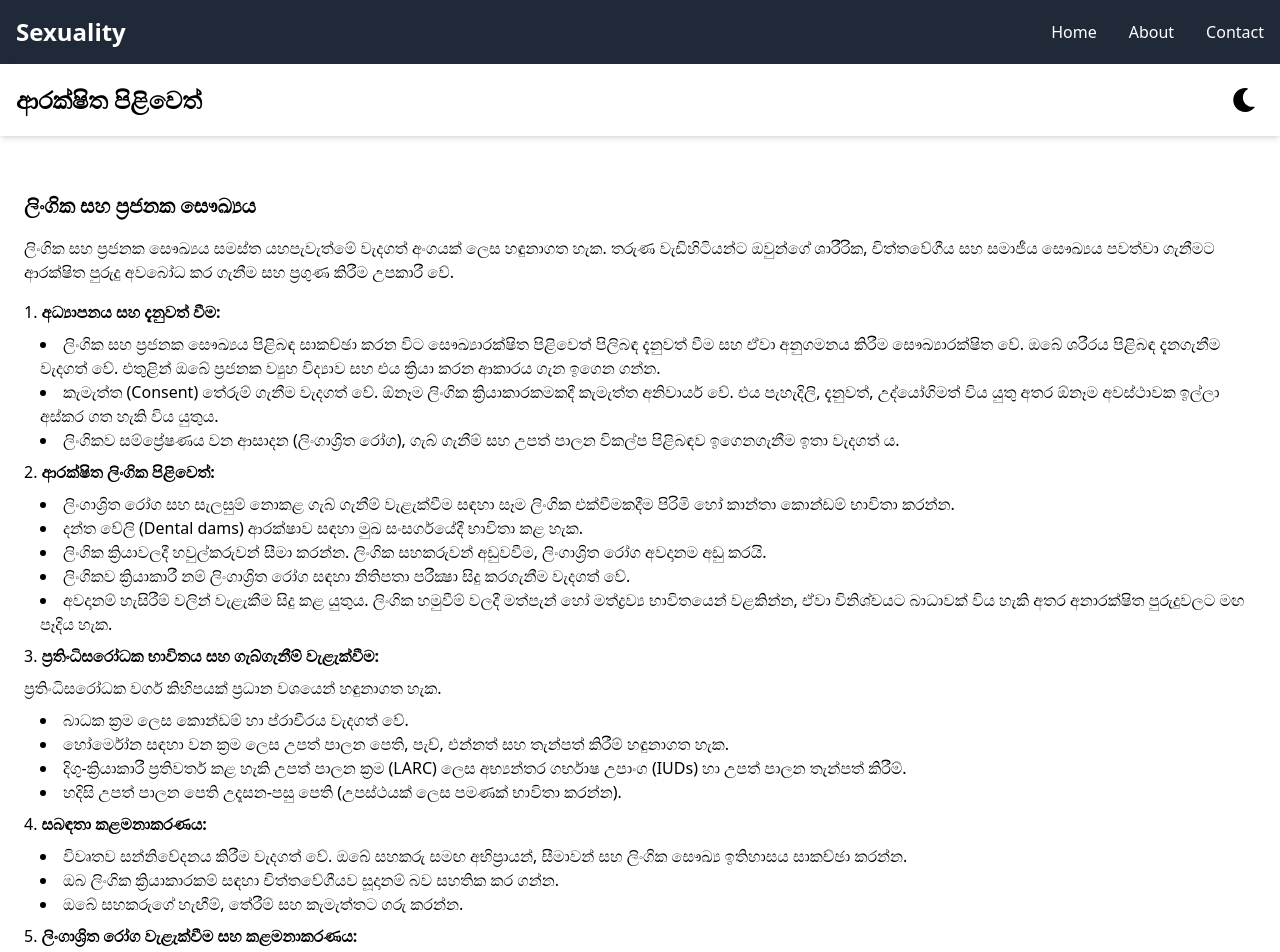
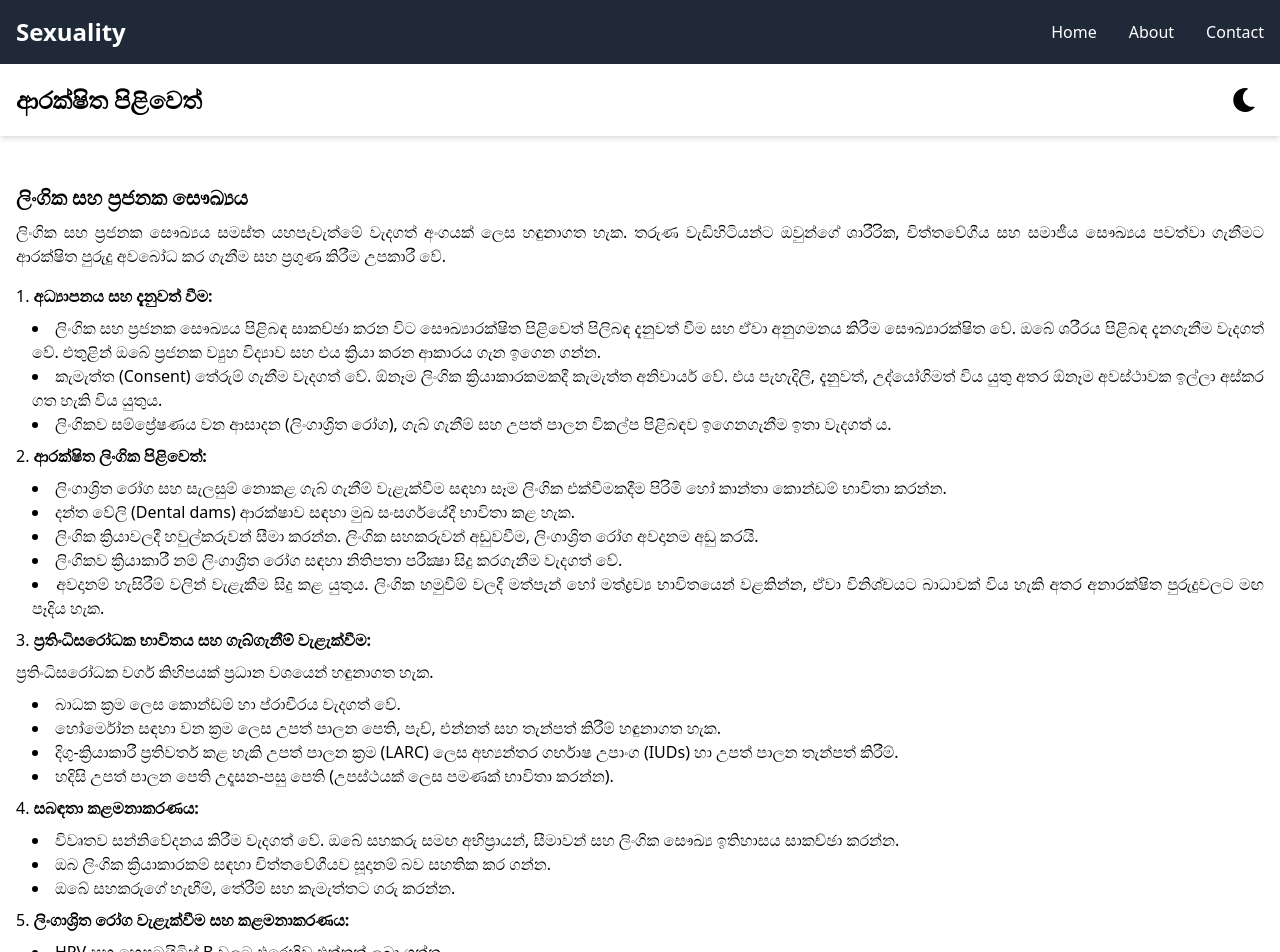
Before and after one commit to tharindu748/Sexuality, a React (Vite) app: page /Safe_practices in a window 1280 px wide. Shown: the top 952 px of the page. Built offline with nearby package versions, Linux system fonts and the light colour scheme.

Commit message:
last fix

```diff
--- a/src/pages/Safe_practices.jsx
+++ b/src/pages/Safe_practices.jsx
@@ -40,17 +40,17 @@ export default function Safe_practices() {
             {darkMode ? <FaSun /> : <FaMoon />}
           </button>
         </header>
-        <main className="p-6">
+        <main className="p-4">
 
         <section>
   <h3 className="text-xl font-semibold mt-8">ලිංගික සහ ප්‍රජනක සෞඛ්‍යය</h3>
-  <p className="mt-4">
+  <p className="mt-2 text-justify">
     ලිංගික සහ ප්‍රජනක සෞඛ්‍යය සමස්ත යහපැවැත්මේ වැදගත් අංගයක් ලෙස හඳුනාගත හැක. තරුණ වැඩිහිටියන්ට ඔවුන්ගේ ශාරීරික, චිත්තවේගීය සහ සමාජීය සෞඛ්‍යය පවත්වා ගැනීමට ආරක්ෂිත පුරුදු අවබෝධ කර ගැනීම සහ ප්‍රගුණ කිරීම උපකාරී වේ.
   </p>
   <ol className="list-decimal list-inside mt-4 space-y-2">
     <li>
       <strong>අධ්‍යාපනය සහ දැනුවත් වීම:</strong>
-      <ul className="list-disc list-inside ml-4 mt-2">
+      <ul className="list-disc list-inside ml-4 mt-2 text-justify">
         <li>ලිංගික සහ ප්‍රජනක සෞඛ්‍යය පිළිබඳ සාකච්ඡා කරන විට සෞඛ්‍යාරක්ෂිත පිළිවෙත් පිලිබඳ දැනුවත් වීම සහ ඒවා අනුගමනය කිරීම සෞඛ්‍යාරක්ෂිත වේ. ඔබේ ශරීරය පිළිබඳ දැනගැනීම වැදගත් වේ. එතුළින් ඔබේ ප්‍රජනක ව්‍යුහ විද්‍යාව සහ එය ක්‍රියා කරන ආකාරය ගැන ඉගෙන ගන්න.</li>
         <li>කැමැත්ත (Consent) තේරුම් ගැනීම වැදගත් වේ. ඕනෑම ලිංගික ක්‍රියාකාරකමකදී කැමැත්ත අනිවාර්ය වේ. එය පැහැදිලි, දැනුවත්, උද්යෝගිමත් විය යුතු අතර ඕනෑම අවස්ථාවක ඉල්ලා අස්කර ගත හැකි විය යුතුය.</li>
         <li>ලිංගිකව සම්ප්‍රේෂණය වන ආසාදන (ලිංගාශ්‍රිත රෝග), ගැබ් ගැනීම් සහ උපත් පාලන විකල්ප පිළිබඳව ඉගෙනගැනීම ඉතා වැදගත්‍ ය.</li>
@@ -58,7 +58,7 @@ export default function Safe_practices() {
     </li>
     <li>
       <strong>ආරක්ෂිත ලිංගික පිළිවෙත්:</strong>
-      <ul className="list-disc list-inside ml-4 mt-2">
+      <ul className="list-disc list-inside ml-4 mt-2 text-justify">
         <li>ලිංගාශ්‍රිත රෝග සහ සැලසුම් නොකළ ගැබ් ගැනීම් වැළැක්වීම සඳහා සෑම ලිංගික එක්වීමකදීම පිරිමි හෝ කාන්තා කොන්ඩම් භාවිතා කරන්න.</li>
         <li>දන්ත වේලි (Dental dams) ආරක්ෂාව සඳහා මුඛ සංසර්ගයේදී භාවිතා කළ හැක.</li>
         <li>ලිංගික ක්‍රියාවලදී හවුල්කරුවන් සීමා කරන්න. ලිංගික සහකරුවන් අඩුවවීම, ලිංගාශ්‍රිත රෝග අවදානම අඩු කරයි.</li>
@@ -69,7 +69,7 @@ export default function Safe_practices() {
     <li>
       <strong>ප්‍රතිංධිසරෝධක භාවිතය සහ ගැබ්ගැනීම් වැළැක්වීම:</strong>
       <p className="mt-2">ප්‍රතිංධිසරෝධක වර්ග කිහිපයක් ප්‍රධාන වශයෙන් හඳුනාගත හැක.</p>
-      <ul className="list-disc list-inside ml-4 mt-2">
+      <ul className="list-disc list-inside ml-4 mt-2 text-justify">
         <li>බාධක ක්‍රම ලෙස කොන්ඩම් හා ප්රාචීරය වැදගත් වේ.</li>
         <li>හෝර්මෝන සඳහා වන ක්‍රම ලෙස උපත් පාලන පෙති, පැච්, එන්නත් සහ තැන්පත් කිරීම් හඳුනාගත හැක.</li>
         <li>දිගු-ක්‍රියාකාරී ප්‍රතිවර්ත කළ හැකි උපත් පාලන ක්‍රම (LARC) ලෙස අභ්‍යන්තර ගර්භාෂ උපාංග (IUDs) හා උපත් පාලන තැන්පත් කිරීම්.</li>
@@ -78,7 +78,7 @@ export default function Safe_practices() {
     </li>
     <li>
       <strong>සබඳතා කළමනාකරණය:</strong>
-      <ul className="list-disc list-inside ml-4 mt-2">
+      <ul className="list-disc list-inside ml-4 mt-2 text-justify">
         <li>විවෘතව සන්නිවේදනය කිරීම වැදගත් වේ. ඔබේ සහකරු සමඟ අභිප්‍රායන්, සීමාවන් සහ ලිංගික සෞඛ්‍ය ඉතිහාසය සාකච්ඡා කරන්න.</li>
         <li>ඔබ ලිංගික ක්‍රියාකාරකම් සඳහා චිත්තවේගීයව සූදානම් බව සහතික කර ගන්න.</li>
         <li>ඔබේ සහකරුගේ හැඟීම්, තේරීම් සහ කැමැත්තට ගරු කරන්න.</li>
@@ -86,7 +86,7 @@ export default function Safe_practices() {
     </li>
     <li>
       <strong>ලිංගාශ්‍රිත රෝග වැළැක්වීම සහ කළමනාකරණය:</strong>
-      <ul className="list-disc list-inside ml-4 mt-2">
+      <ul className="list-disc list-inside ml-4 mt-2 text-justify">
         <li>HPV සහ හෙපටයිටිස් B වලට එරෙහිව එන්නත් ලබා ගන්න.</li>
         <li>රෝග ලක්ෂණ පිළිබඳ දැනුවත් වීම වැදගත් වේ. අසාමාන්‍ය විසර්ජනය, වේදනාව හෝ තුවාල වැනි ලිංගාශ්‍රිත රෝග වල ලක්ෂණ ඉගෙන ගන්න.</li>
         <li>ඔබ ලිංගාශ්‍රිතව බෝවන රෝග ඇති බවට සැක කරන්නේ නම් වහාම සෞඛ්‍ය සේවා සපයන්නෙකුගෙන් විමසන්න.</li>
@@ -98,7 +98,7 @@ export default function Safe_practices() {
 
          <section className="mt-8">
              <h2 className="text-xl font-semibold mb-4 ">පෞද්ගලිකත්වය සහ රහස්‍යභාවය  </h2>
-             <ul className="list-disc pl-5 mt-2 text-justify">
+             <ul className="list-disc pl-5 mt-2 text-justify text-justify">
       <li>මූලික ලෙසම ඔබේ ලිංගික සහ ප්‍රජනක සෞඛ්‍යය පිළිබඳ පුද්ගලික තොරතුරු බෙදා ගැනීමේදී සැලකිලිමත් විය යුතුය. එනම් පෞද්ගලිකත්වයට සහ චිත්තවේගීය යහපැවැත්මට ගරු කරන සමීප මිතුරන්, පවුලේ සාමාජිකයන් හෝ හවුල්කරුවන් වැනි විශ්වාසවන්ත පුද්ගලයන්ට පමණක් එවැනි තොරතුරු හෙළි කරන්න. </li>
       <li>ප්‍රජනන සෞඛ්‍යය පිළිබදව වෘත්තීය සහාය ලබා ගැනීමේදී රහස්‍යතා ප්‍රතිපත්තිවලට බැඳී සිටින සුදුසුකම් ලත් සෞඛ්‍ය සේවා වෘත්තිකයන් හෝ උපදේශකයින් මත පිහිටා කටයුතු කිරීම වඩාත් සුරක්ෂිත වේ. මෙය ඔබගේ පුද්ගලික තොරතුරු සුරක්ෂිතව පවතින බව සහතික කරන අතර ඔබේ කැමැත්තෙන් තොරව බෙදා නොගනී. </li>
       <li>ප්‍රජකන සෞඛ්‍යය පිළිබදව උපදේශන සේවා ලබා ගැනීමේදී රහස්‍ය උපදේශන සේවා මගින් ඔබේ පෞද්ගලිකත්වය පවත්වා ගැනීමට චිත්තවේගීය සහය ලබා දෙයි. ඔබ ආතතිය, සම්බන්ධතා ගැටළු හෝ සෞඛ්‍ය ගැටළු සමඟ කටයුතු කළත්, මෙම ආරක්ෂිත අවකාශයන් ඔබව විවෘතව ප්‍රකාශ කිරීමට සහ විසඳුම් සෙවීමට ඔබට ශක්‍යතාවය ලබා දෙයි. </li>
@@ -106,7 +106,7 @@ export default function Safe_practices() {
     </ul>
 <br></br>
     <h2 className="text-xl font-semibold mb-4  ">චිත්තවේගීය සහ මානසික යහපැවැත්ම  </h2>
-             <ul className="list-disc pl-5 mt-2 text-justify">
+             <ul className="list-disc pl-5 mt-2 text-justify text-justify">
       <li>ලිංගික සහ ප්‍රජනක සෞඛ්‍ය ගැටලු කරණ කොට ගනිමින් මානසික ආතතිය හා කාංසාව වැනි රෝගී තත්ත්වයන් ඇති විය හැක. මෙම රෝගී තත්ත්වයන්ගෙන් මිදී ඵලදායී ලෙස ජීවත්වීමට විශ්වාසවන්ත පුද්ගලයන්, මානසික සෞඛ්‍ය වෘත්තිකයන් හෝ උපදේශකයින්ගෙන් සහය ලබා ගනිමින් ආතතිය කළමණාකරණය කිරීම අත්‍යාවශ්‍ය වේ. </li>
       <li>සියලුම ලිංගික ක්‍ර ියාකාරකම් සදහා සම්මුතියක් පැවතිය යුතුය. එනම් සෑම ලිංගික ක්‍ර ියාකාරකමක් සදහාම කැමැත්තට ප්‍රමුඛත්වය ලබා දීම වැදගත් වේ. පුද්ගලික සීමාවන් අවබෝධ කර ගැනීම සහ ඒවාට ගරු කිරීම සෞඛ්‍ය සම්පන්න සබඳතා වර්ධනය කිරීමට උපකාරී වන අතර චිත්තවේගීය පීඩාවන් අවම කිරීමට සමත් වේ. </li>
       <li>මූලික ලෙසම තමන් පවත්වන්නා වූ සබඳතාවල චිත්තවේගීය බලපෑම හඳුනා ගැනීම අනිවාය වේ. එනම් තම ස්වයං රැකවරණය සාක්ෂාත් කොට ගත හැක.</li>
@@ -116,7 +116,7 @@ export default function Safe_practices() {
 <br></br>
 
 <h2 className="text-xl font-semibold mb-4 ">අපයෝජනය හඳුනා ගැනීම සහ ඒවා ආමන්ත්‍රණය කිරීම </h2>
-             <ul className="list-disc pl-5 mt-2 text-justify">
+             <ul className="list-disc pl-5 mt-2 text-justify text-justify">
       <li>ශාරීරික හානි ඇතුළු චිත්තවේගීය, ශාරීරික සහ ලිංගික අපයෝජනයන් පිළිබඳව දැනුවත් වීම මගින් ලිංගික ප්‍රජනක සෞඛ්‍යය සුරක්ෂිත කොට ගත හැක. ඔබේ මානසික සහ චිත්තවේගීය සෞඛ්‍යයට අහිතකර ලෙස බලපාන විෂ සම්බන්ධතා රටා හඳුනා ගන්න. </li>
       <li>අපයෝජනයක් හදුනා ගත්විට මඟ පෙන්වීම, උපදේශනය සහ ආරක්ෂාව සඳහා විශ්වාසවන්ත පුද්ගලයන්, වෘත්තිකයන් හෝ ආධාරක සංවිධාන වෙත ළඟා වන්න. එනම් ඔබ හදිසි අනතුරක සිටී නම්, සහාය සඳහා බලධාරීන් හෝ හදිසි සේවා අමතන්න.</li>
       <li>ගෞරවනීය, සෞඛ්‍ය සම්පන්න සබඳතා ප්‍රවර්ධනය කිරීම සහ අපයෝජනය අත්විඳින අන් අයට සහාය වීම. විවෘත සංවාද සහ දැනුවත් කිරීම් නිශ්ශබ්දතාවය බිඳීමට සහ ආරක්ෂිත, අවබෝධයෙන් යුත් ප්‍රජාවක් ගොඩනැගීමට උපකාරී වේ.</li>
@@ -133,7 +133,7 @@ export default function Safe_practices() {
 <br></br>
 
 <h2 className="text-xl font-semibold mb-4  ">ප්‍රජා සහභාගීත්වය සහ ආරක්ෂිත පරිසරයක් නිර්මාණය කිරීම</h2>
-             <ul className="list-disc pl-5 mt-2 text-justify">
+             <ul className="list-disc pl-5 mt-2 text-justify text-justify">
       <li>ලිංගික සෞඛ්‍යය, මානසික සෞඛ්‍යය සහ සම්බන්ධතා අධ්‍යාපනය කෙරෙහි අවධානය යොමු කරන ලද උපකාරක කණ්ඩායම්, වැඩමුළු හෝ අධ්‍යාපන සැසිවල නියැලීමෙන් වටිනා තොරතුරු සහ චිත්තවේගීය සහය සැපයිය හැකිය. මෙම අවකාශයන් පුද්ගලයන්ට සෞඛ්‍ය සම්පන්න සබඳතා, ස්වයං රැකවරණ පිළිවෙත් සහ ආතතිය කළමනාකරණය කිරීමේ උපාය මාර්ග පිළිබඳව ඉගෙන ගැනීමට ඉඩ සලසයි. </li>
       <li>ආරක්ෂිත පරිසරයන් යනු මූලික ලෙසම  නිවසේ, රැකියා ස්ථානයේ, පාසල්වල හෝ ප්‍රජා මධ්‍යස්ථානවල වේවා එක් එක් පුද්ගලයන්ට චිත්තවේගීය වශයෙන් සුරක්ෂිතභාවයක්, ගෞරවයක් සහ අපකීර්තියකින් හෝ විනිශ්චයෙන් නිදහස් බවක් දැනෙන අවකාශයන් වේ. එවැනි පරිසරයන් ලැජ්ජාවට හෝ වෙනස් කොට සැලකීමට බිය නොවී ලිංගික හා මානසික සෞඛ්‍යය පිළිබඳ විවෘත සංවාදයන් දිරිමත් කරයි.</li>
       <li>ප්‍රජාව විසින් මෙහෙයවනු ලබන මුලපිරීම්වලට මනසේ සැසි, මානසික සෞඛ්‍ය පරීක්‍ෂණ, හෝ සම වයස් උපදේශන වැඩසටහන් වැනි ක්‍රියාකාරකම් ඇතුළත් විය හැකි අතර, ඒවා මිනිසුන්ට මුහුණ දීමේ කුසලතා වර්ධනය කිරීමට සහ චිත්තවේගීය ඔරොත්තු දීමේ හැකියාව වැඩි දියුණු කිරීමට උපකාරී වේ. </li>
@@ -143,7 +143,7 @@ export default function Safe_practices() {
 <br></br>
 
 <h2 className="text-xl font-semibold mb-4  ">ලිංගික ප්‍රජනක සෞඛ්‍යයට අදාළ සෞඛ්‍ය සේවා වෙත ප්‍රවේශ වීම</h2>
-             <ul className="list-disc pl-5 mt-2 text-justify">
+             <ul className="list-disc pl-5 mt-2 text-justify text-justify">
       <li>ලිංගික සහ ප්‍රජනක සෞඛ්‍යය පවත්වා ගැනීම සඳහා සෞඛ්‍ය සේවා සපයන්නන් වෙත නිරන්තර පරීක්ෂණ මගින් උපලේඛනගත කිරීම අත්‍යවශ්‍ය වේ. එනම් පැප් පරීක්‍ෂණ, ලිංගාශ්‍ර ිත රෝග පරීක්‍ෂාව සහ පියයුරු හෝ පුරස්ථි ග්‍රන්ථි පරීක්‍ෂාව වැනි නිතිපතා පරීක්‍ෂා කිරීම් මගින් සෞඛ්‍ය ගැටලු කල්තියා හඳුනා ගැනීමට උපකාර වන අතර, ඵලදායී ප්‍රතිකාර සහ වැළැක්වීමේ අවස්ථා වැඩි කරයි.</li>
       <li>නිතිපතා පරීක්ෂා කිරීම් අක්‍රමවත් ඔසප් චක්‍ර, වඳභාවය පිළිබඳ ගැටළු හෝ ලිංගික සෞඛ්‍යයේ වෙනස්වීම් වැනි ගැටළු විසඳීමට අවස්ථාවක් සපයයි. සෞඛ්‍ය සේවා වෘත්තිකයන්ට ඔබේ වෛද්‍ය ඉතිහාසය සහ ජීවන රටාව මත පදනම්ව පුද්ගලාරෝපිත මග පෙන්වීමක් ලබා දිය හැක. </li>
       <li>පවුල් සැලසුම් සායන මගින් උපත් පාලන විකල්ප (පෙති, බද්ධ කිරීම් යනාදිය), සශ්‍රීකත්වය පිළිබඳ උපදෙස් සහ ගර්භණී උපදේශන ඇතුළුව ප්‍රජනක සෞඛ්‍යයට අදාළ පුළුල් පරාසයක සේවාවන් සපයයි. පුද්ගලයන්ගේ සහ පවුල්වල අනන්‍ය අවශ්‍යතා සපුරාලීම සඳහා මෙම සේවාවන් සකස් කර ඇත. </li>
```
